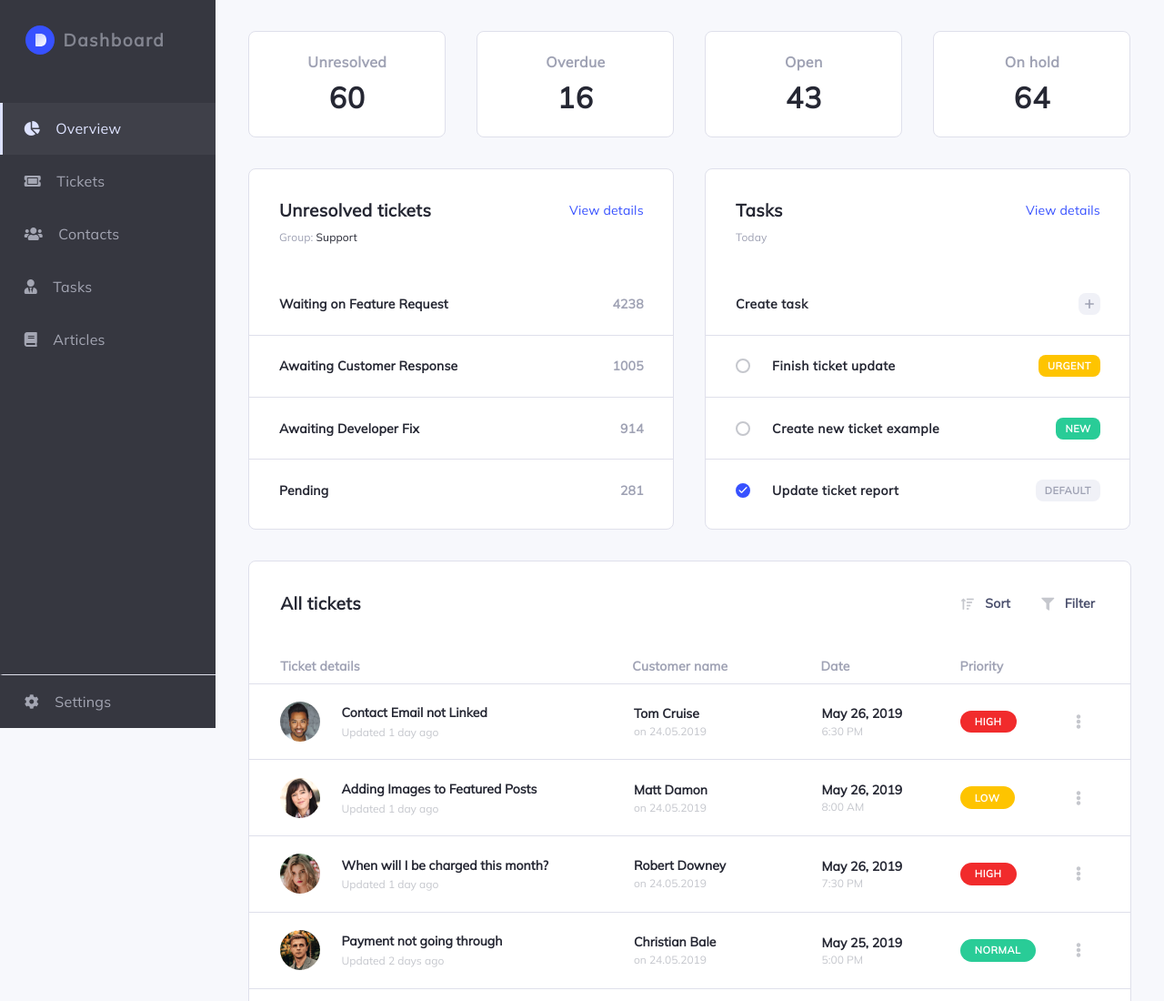
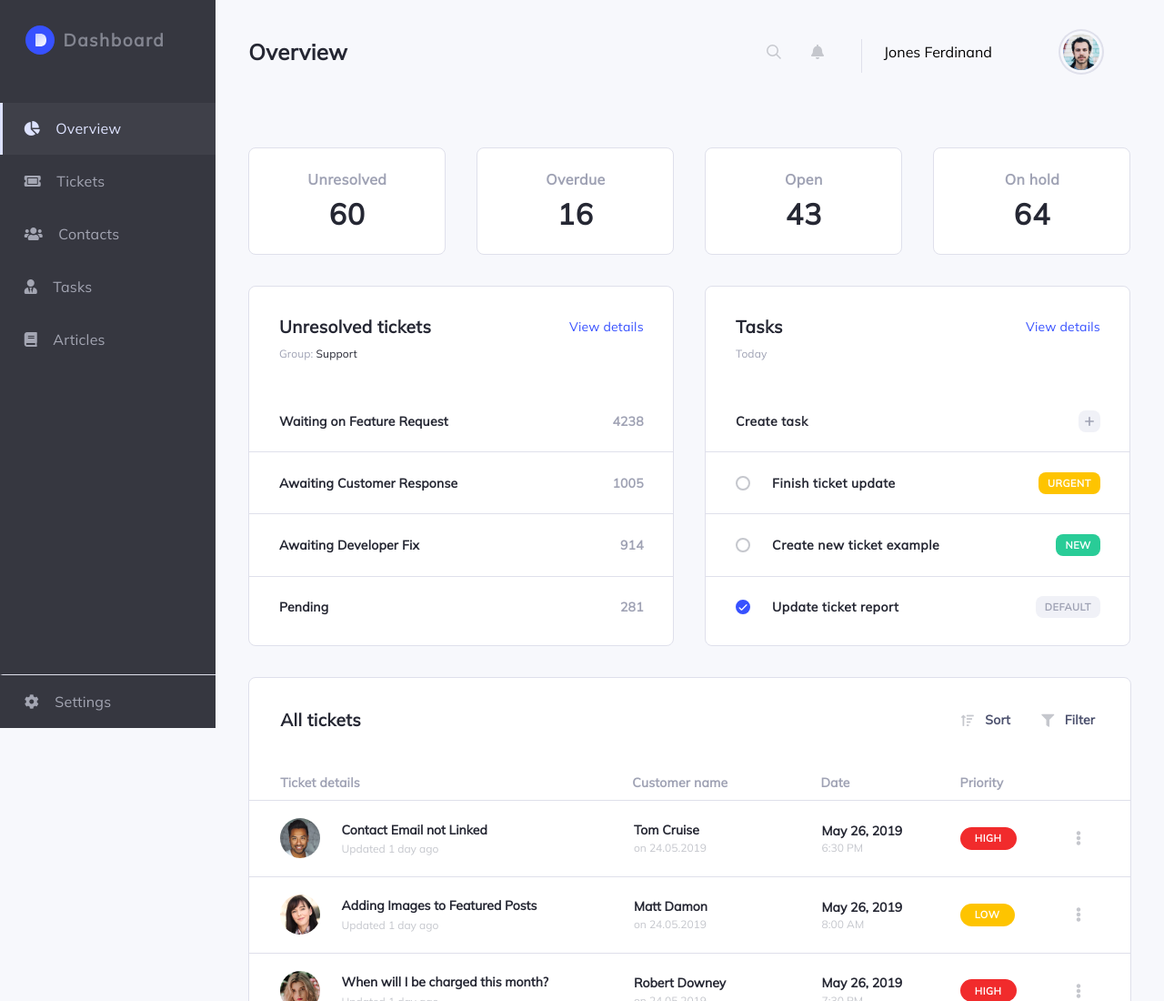
Before and after one commit to 19username95/dashboard_ui, a website: page app/index.html in a window 1280 px wide. Shown: the top 1100 px of the page at 91% size. Drawn offline with nearby package versions, Linux system fonts and the light colour scheme.

Commit message:
add markup and main styles

```diff
--- a/app/index.html
+++ b/app/index.html
@@ -69,6 +69,32 @@
 <section class="content">
 
   <section id="overview-page" class="content__page content__page_active">
+    <section class="page-header">
+      <div class="page-header__title title">Overview</div>
+      <div class="page-header__button">
+        <svg class="page-header__button-icon" width="16" height="16" viewBox="0 0 16 16"
+             fill="none" xmlns="http://www.w3.org/2000/svg">
+          <circle cx="6.5" cy="6.5" r="5.75" stroke="#C5C7CD" stroke-width="1.5"/>
+          <path d="M11 11L15 15" stroke="#C5C7CD" stroke-width="1.5" stroke-linecap="round"/>
+        </svg>
+      </div>
+      <div class="page-header__button">
+        <svg class="page-header__button-icon" width="14" height="16" viewBox="0 0 14 16"
+             fill="none" xmlns="http://www.w3.org/2000/svg">
+          <path d="M6.99999 16C8.10374 16 8.99905 15.1047 8.99905 14H5.00093C5.00093 15.1047 5.89624 16
+          6.99999 16ZM13.7309 11.3216C13.1272 10.6728 11.9975 9.69687 11.9975 6.5C11.9975 4.07188 10.295
+          2.12812 7.99937 1.65125V1C7.99937 0.447812 7.55187 0 6.99999 0C6.44812 0 6.00062 0.447812
+          6.00062 1V1.65125C3.70499 2.12812 2.00249 4.07188 2.00249 6.5C2.00249 9.69687 0.872804
+          10.6728 0.269054 11.3216C0.0815536 11.5231 -0.00157141 11.7641 -8.9117e-06 12C0.00342859
+          12.5125 0.405616 13 1.00312 13H12.9969C13.5944 13 13.9969 12.5125 14 12C14.0016
+          11.7641 13.9184 11.5228 13.7309 11.3216Z" fill="#C5C7CD"/>
+        </svg>
+        <div class="page-header__button-new-notification"></div>
+      </div>
+      <div class="page-header__divider"></div>
+      <div class="page-header__user-names">Jones Ferdinand</div>
+      <img class="page-header__user-avatar" src="mocks/images/user-avatar.png" alt="">
+    </section>
 
     <section class="summary__cards"></section>
 
--- /dev/null
+++ b/app/scss/_page-header.scss
@@ -0,0 +1,44 @@
+@import "variables";
+
+.page-header {
+  padding-top: $space-between;
+  padding-bottom: 5%;
+  display: grid;
+  grid-template-columns: auto 5% 5% 5% 20% 8%;
+
+  .page-header__title {
+    font-size: 1.5em;
+    align-self: center;
+  }
+
+  .page-header__button {
+    align-self: center;
+    justify-self: center;
+    display: flex;
+
+    .page-header__button-icon:before {
+      font-size: .875em;
+    }
+
+    .page-header__button-new-notification {
+
+    }
+  }
+
+  .page-header__divider {
+    height: 80%;
+    width: 1px;
+    border-left: 1px solid $main-color-borders;
+    justify-self: center;
+    align-self: end;
+  }
+
+  .page-header__user-names {
+    align-self: center;
+  }
+  .page-header__user-avatar {
+    border-radius: 50%;
+    border: 3px solid transparent;
+    box-shadow: 0 0 0 2px $main-color-borders;
+  }
+}
--- /dev/null
+++ b/app/scss/_subtitle.scss
@@ -0,0 +1,6 @@
+@import "variables";
+
+.subtitle {
+  color: $subtitle-color;
+  font-weight: $subtitle-font-weight;
+}
--- /dev/null
+++ b/app/scss/_title.scss
@@ -0,0 +1,7 @@
+@import "variables";
+
+.title {
+  color: $title-color;
+  font-weight: $title-font-weight;
+  letter-spacing: 0.4px;
+}
--- a/app/scss/_variables.scss
+++ b/app/scss/_variables.scss
@@ -19,6 +19,11 @@ $main-color-dark: $black;
 $main-color-light: $grey;
 $main-color-active: $blue;
 $main-color-borders: #DFE0EB;
+
+$title-color: $black;
+$title-font-weight: 700;
+$subtitle-color: $black;
+$subtitle-font-weight: 600;
 
 // menu
 $menu-background-color: #363740;
--- a/app/scss/main.scss
+++ b/app/scss/main.scss
@@ -5,6 +5,9 @@
 @import "menu";
 @import "content";
 @import "card";
+@import "title";
+@import "subtitle";
+@import "page-header";
 @import "summary-cards";
 @import "container_columns_2";
 @import "unresolved-tickets";
```
Also changed, not shown: app/css/styles.min.css, app/mocks/images/user-avatar.png (added).
